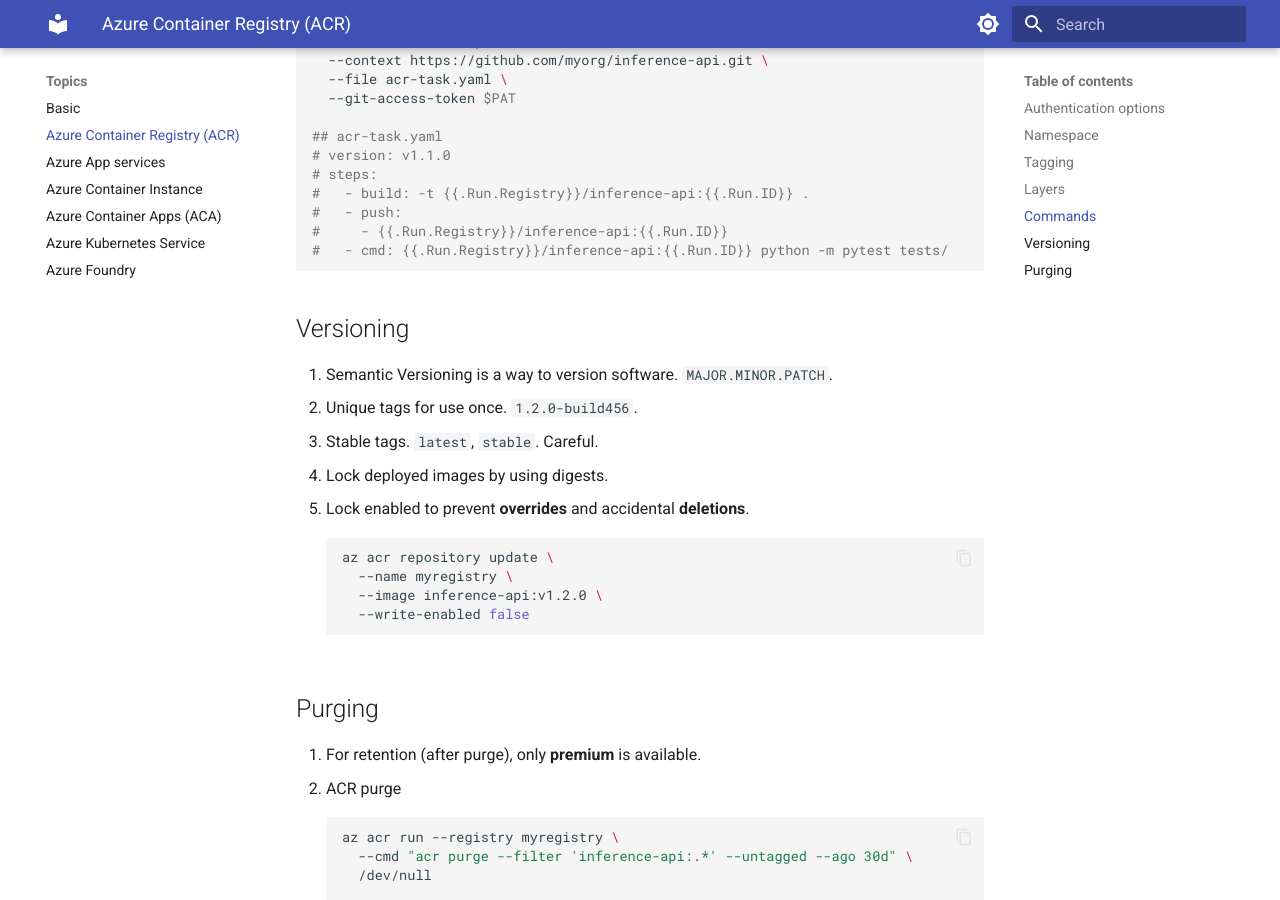
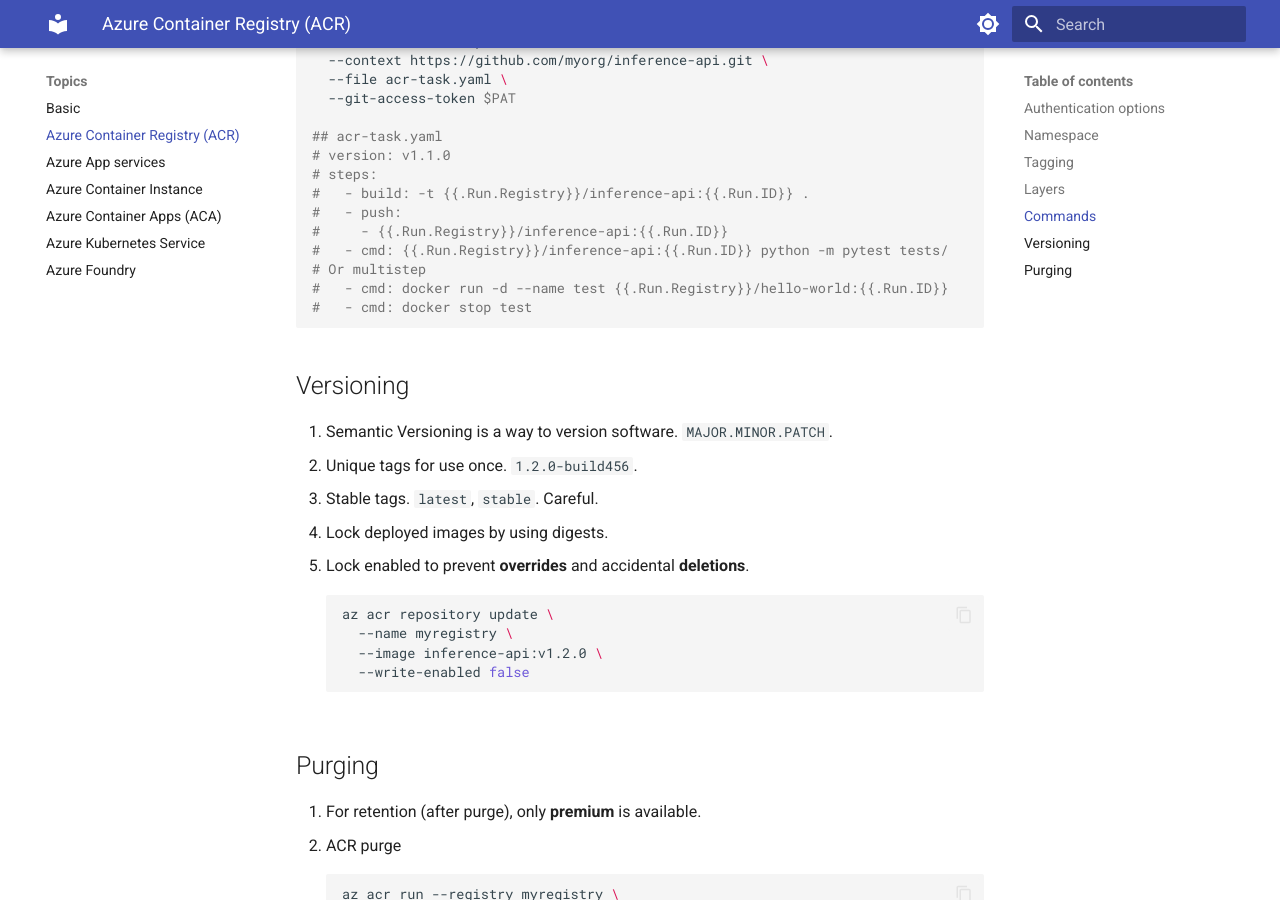
Before and after one commit to yoonghan/AI-Cloud-Developer, an MkDocs documentation site: the page built from docs/AzureContainerRegistry.md, in a window 1280 px wide and 900 px high, scrolled down 1411 px. Built offline with MkDocs 1.6.1 and Material for MkDocs 9.7.7, drawn with Linux system fonts in a browser that asks for light colours.

Commit message:
Update ACR multitask step

````diff
--- a/docs/AzureContainerRegistry.md
+++ b/docs/AzureContainerRegistry.md
@@ -42,6 +42,9 @@
 #   - push:
 #     - {{.Run.Registry}}/inference-api:{{.Run.ID}}
 #   - cmd: {{.Run.Registry}}/inference-api:{{.Run.ID}} python -m pytest tests/
+# Or multistep
+#   - cmd: docker run -d --name test {{.Run.Registry}}/hello-world:{{.Run.ID}}
+#   - cmd: docker stop test
 ```
 
 ## Versioning
````
